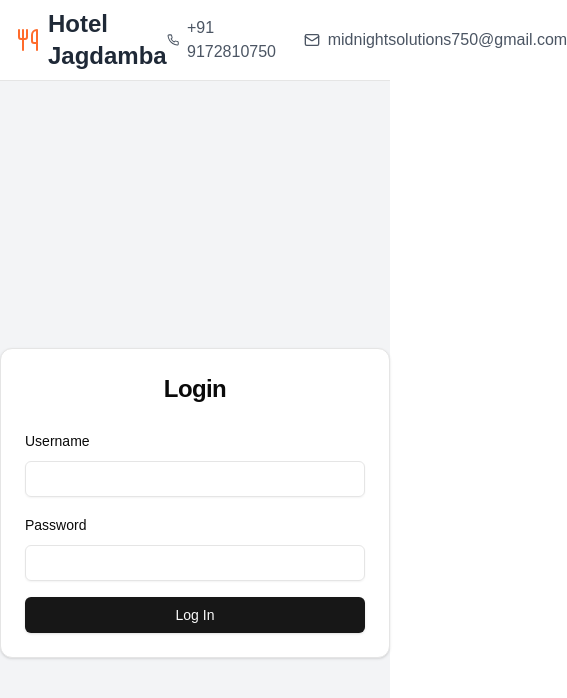
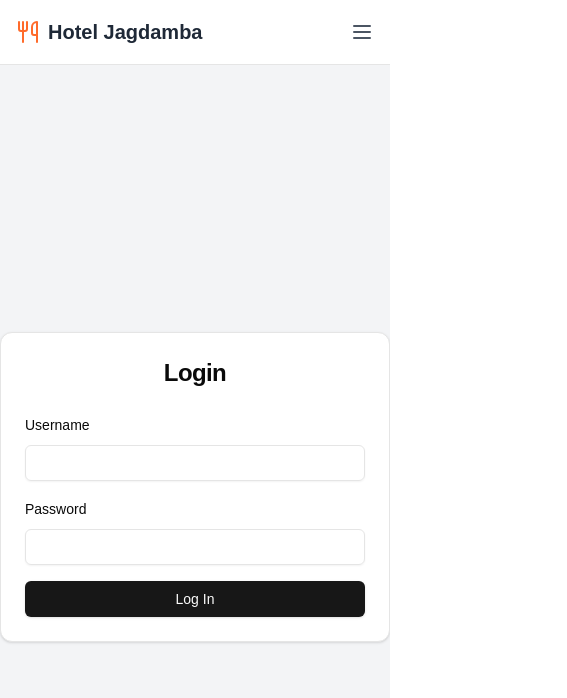
Before and after one commit to ayushpatil2122/excuseme_admin, a Next.js app: page / in a window 390 px wide. Shown: the top 698 px of the page, 567 px wide, since content can reach past the window. Built offline with nearby package versions, Linux system fonts and the light colour scheme.

Commit message:
first commit45finalgv

```diff
--- a/src/components/Navbar.tsx
+++ b/src/components/Navbar.tsx
@@ -1,11 +1,16 @@
+"use client"
+
+import { useState } from "react";
 import Link from "next/link";
-import { Phone, Mail, Clock } from "lucide-react";
+import { Phone, Mail, Menu, X } from "lucide-react";
 
 export default function Navbar() {
+  const [isOpen, setIsOpen] = useState(false);
+
   return (
     <header className="border-b bg-white">
       <div className="max-w-6xl mx-auto px-4">
-        <nav className="flex items-center justify-between h-20">
+        <nav className="flex items-center justify-between h-16 md:h-20">
           <Link href="/" className="flex items-center gap-2">
             <div className="text-[#FF6B2B]">
               <svg
@@ -23,12 +28,21 @@ export default function Navbar() {
                 <path d="M21 15V2v0a5 5 0 0 0-5 5v6c0 1.1.9 2 2 2h3Zm0 0v7" />
               </svg>
             </div>
-            <div className="text-2xl font-bold text-gray-800">
+            <div className="text-xl md:text-2xl font-bold text-gray-800">
               Hotel Jagdamba
             </div>
           </Link>
 
-          <div className="flex items-center gap-6">
+          {/* Mobile Menu Button */}
+          <button
+            className="md:hidden text-gray-600"
+            onClick={() => setIsOpen(!isOpen)}
+          >
+            {isOpen ? <X size={24} /> : <Menu size={24} />}
+          </button>
+
+          {/* Desktop Contacts */}
+          <div className="hidden md:flex items-center gap-6">
             <div className="flex items-center gap-2 text-gray-600">
               <Phone size={16} />
               <span>+91 9172810750</span>
@@ -39,6 +53,20 @@ export default function Navbar() {
             </div>
           </div>
         </nav>
+
+        {/* Mobile Menu */}
+        {isOpen && (
+          <div className="md:hidden flex flex-col items-center gap-4 py-4 border-t">
+            <div className="flex items-center gap-2 text-gray-600">
+              <Phone size={16} />
+              <span>+91 9172810750</span>
+            </div>
+            <div className="flex items-center gap-2 text-gray-600">
+              <Mail size={16} />
+              <span>midnightsolutions750@gmail.com</span>
+            </div>
+          </div>
+        )}
       </div>
     </header>
   );
```
